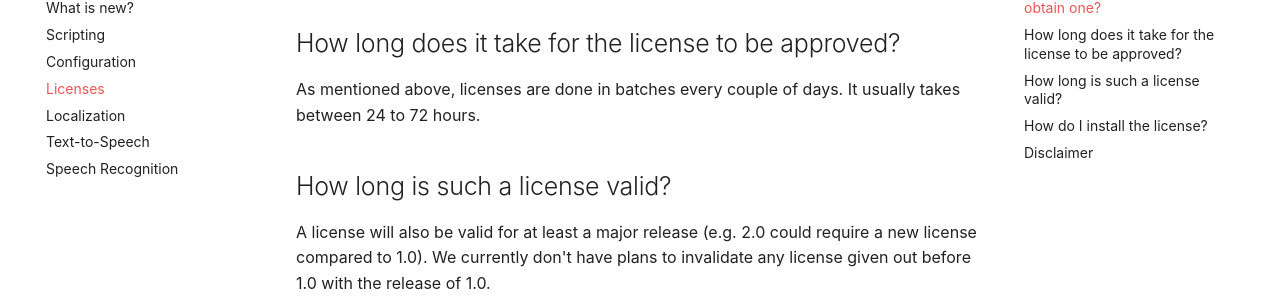
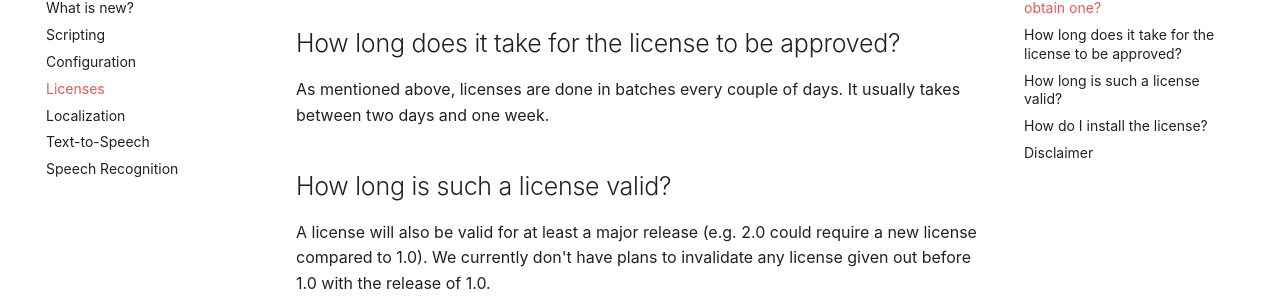
Before and after one commit to SinusBot/docs, an MkDocs documentation site: the page built from docs/licenses.md, in a window 1280 px wide and 900 px high, scrolled down 681 px. Shown: the part 181-480 px from the top of the window. Built offline with MkDocs 1.6.1 and Material for MkDocs 9.7.7, drawn with Linux system fonts in a browser that asks for light colours; comment, search, counter and statistics services are not loaded.

Commit message:
Update docs about licenses (#23)
Increased `How long does it take for the license to be approved` to between 2 days and 1 week so people doesn't complain anymore

```diff
--- a/docs/licenses.md
+++ b/docs/licenses.md
@@ -17,7 +17,7 @@ We do have a "Donor" group on our forums that you will get automatically if you
 
 ## How long does it take for the license to be approved?
 
-As mentioned above, licenses are done in batches every couple of days. It usually takes between 24 to 72 hours.
+As mentioned above, licenses are done in batches every couple of days. It usually takes between two days and one week.
 
 ## How long is such a license valid?
 
```
